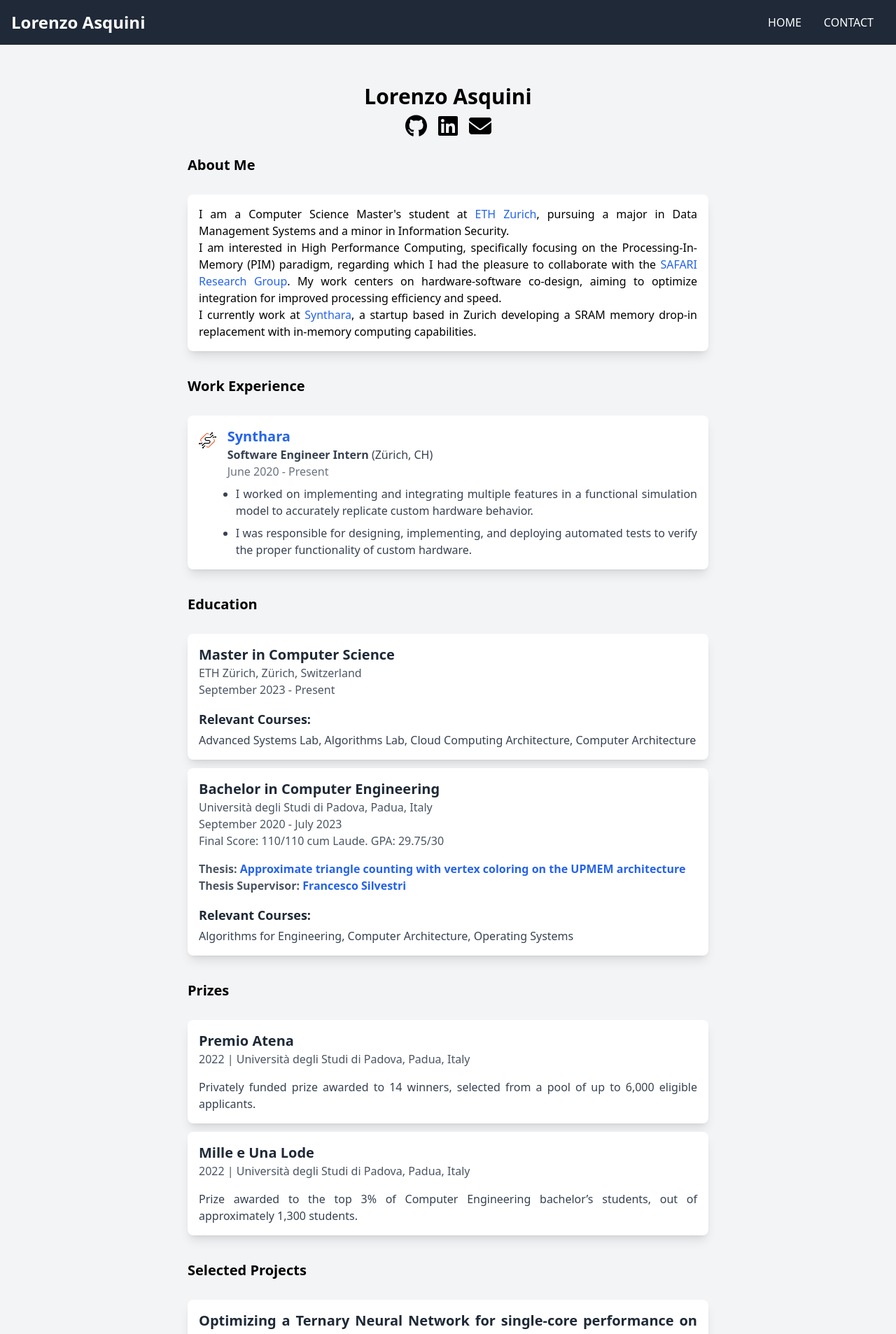
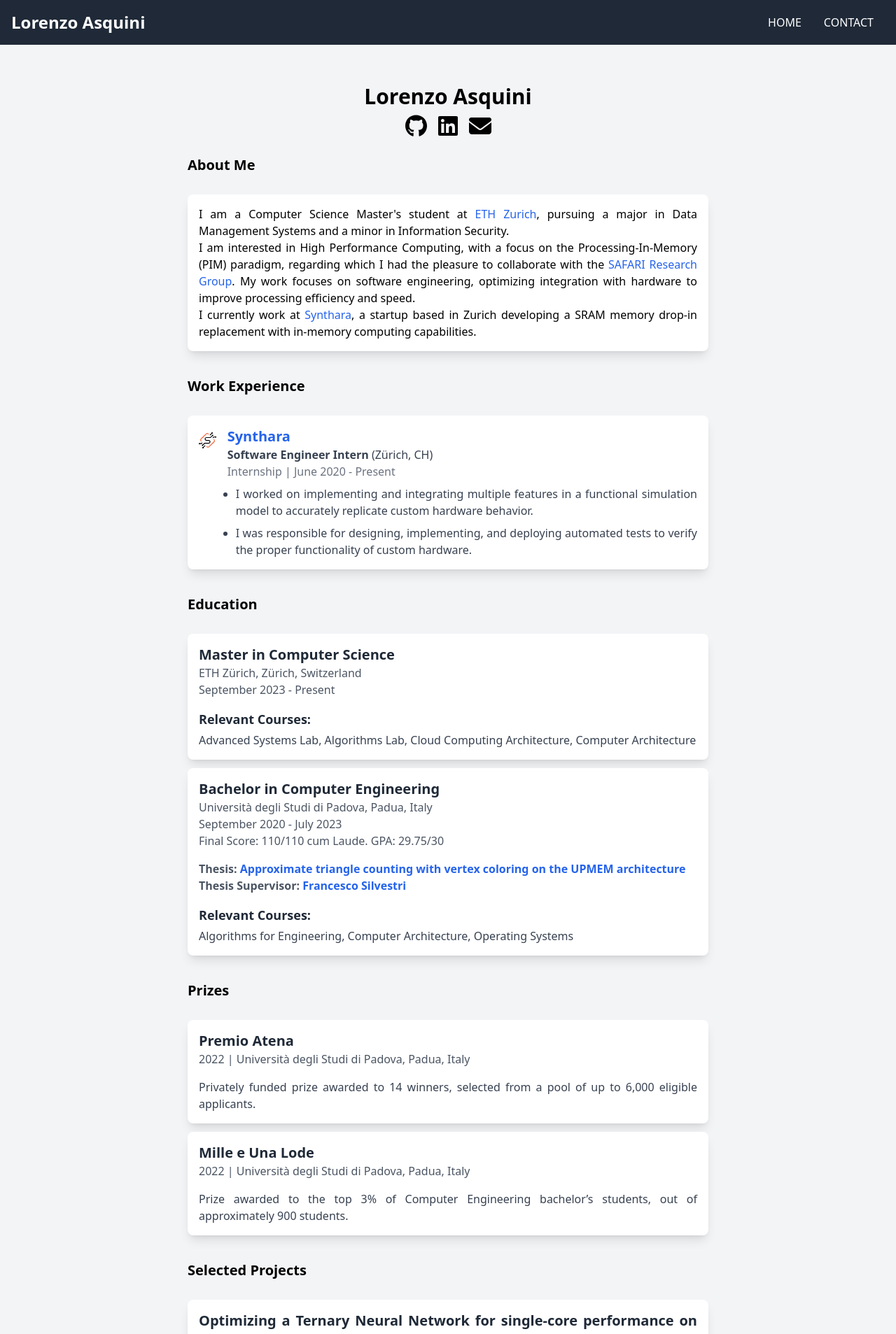
Before and after one commit to lorenzo-asquini/lorenzoasquini, a Next.js app: page / in a window 1280 px wide. Shown: the top 1907 px of the page at 70% size. Built offline with nearby package versions, Linux system fonts and the light colour scheme.

Commit message:
Minor improvements

```diff
--- a/app/layout.tsx
+++ b/app/layout.tsx
@@ -5,12 +5,13 @@
 
 export const metadata = {
     title: 'Lorenzo Asquini',
-    description: 'My personal page',
+    description: 'Student at ETH Zürich, Software Engineer at Synthara',
 };
 
 export default function RootLayout({ children }: { children: React.ReactNode }) {
     return (
         <html lang="en">
+            <link rel="icon" href="/favicon.ico" sizes="any" />
             <body className="bg-gray-100">
                 <Navbar />
                 {children}
--- a/app/page.tsx
+++ b/app/page.tsx
@@ -34,7 +34,7 @@
             </div>
             */}
 
-            <Footer lastModified="2024-08-23"></Footer>
+            <Footer lastModified="2024-08-25"></Footer>
         </div>
     );
 }
--- a/components/home/AboutMe.tsx
+++ b/components/home/AboutMe.tsx
@@ -11,14 +11,14 @@
                     ETH Zurich
                 </a>
                 , pursuing a major in Data Management Systems and a minor in Information Security.
-                <br className="mb-3" />I am interested in High Performance Computing, specifically focusing on the
+                <br className="mb-4" />I am interested in High Performance Computing, with a focus on the
                 Processing-In-Memory (PIM) paradigm, regarding which I had the pleasure to collaborate with the{' '}
                 <a href="https://safari.ethz.ch/" className="text-blue-600 hover:text-blue-800">
                     SAFARI Research Group
                 </a>
-                . My work centers on hardware-software co-design, aiming to optimize integration for improved processing
+                . My work focuses on software engineering, optimizing integration with hardware to improve processing
                 efficiency and speed.
-                <br className="mb-3" />I currently work at
+                <br className="mb-4" />I currently work at
                 <a href="https://synthara.ai/" className="text-blue-600 hover:text-blue-800">
                     {' '}
                     Synthara
--- a/components/home/Prizes.tsx
+++ b/components/home/Prizes.tsx
@@ -15,7 +15,7 @@
         year: '2022',
         issuer: 'Università degli Studi di Padova, Padua, Italy',
         description:
-            'Prize awarded to the top 3% of Computer Engineering bachelor’s students, out of approximately 1,300 students.',
+            'Prize awarded to the top 3% of Computer Engineering bachelor’s students, out of approximately 900 students.',
     };
 
     return (
--- a/components/home/SelectedProjects.tsx
+++ b/components/home/SelectedProjects.tsx
@@ -9,7 +9,7 @@
                 <a href="https://acl.inf.ethz.ch/teaching/fastcode/2024/" className="text-blue-600 hover:text-blue-800">
                     Advanced Systems Lab
                 </a>{' '}
-                course at ETH Zürich, we optimized the performance of a Ternary Neural Network from the
+                course at ETH Zürich, we optimized the performance of a Ternary Neural Network from the{' '}
                 <a href="https://dl.acm.org/doi/full/10.1145/3508390" className="text-blue-600 hover:text-blue-800">
                     TAB inference method
                 </a>{' '}
@@ -25,7 +25,7 @@
                             className="text-blue-600 hover:text-blue-800">
                             Skiver
                         </a>{' '}
-                        - An arcade game developed in Java
+                        - An arcade game developed in Java.
                     </li>
                     <li>
                         <a
--- a/components/home/WorkExperience.tsx
+++ b/components/home/WorkExperience.tsx
@@ -9,7 +9,8 @@
         companyName: 'Synthara',
         companyWebsiteUrl: 'https://synthara.ai/',
         location: 'Zürich, CH',
-        jobPosition: 'Software Engineer Intern',
+        jobTitle: 'Software Engineer Intern',
+        employmentType: 'Internship',
         startDate: 'June 2020',
         endDate: 'Present',
         tasks: [
@@ -25,7 +26,8 @@
                 companyName={syntharaInternJob.companyName}
                 companyWebsiteUrl={syntharaInternJob.companyWebsiteUrl}
                 location={syntharaInternJob.location}
-                jobPosition={syntharaInternJob.jobPosition}
+                jobTitle={syntharaInternJob.jobTitle}
+                employmentType={syntharaInternJob.employmentType}
                 startDate={syntharaInternJob.startDate}
                 endDate={syntharaInternJob.endDate}
                 tasks={syntharaInternJob.tasks}
--- a/components/home/templates/JobTemplate.tsx
+++ b/components/home/templates/JobTemplate.tsx
@@ -7,7 +7,8 @@
     companyWebsiteUrl: string;
     location: string;
 
-    jobPosition: string;
+    jobTitle: string;
+    employmentType: string;
     startDate: string;
     endDate: string;
 
@@ -19,7 +20,8 @@
     companyName,
     companyWebsiteUrl,
     location,
-    jobPosition,
+    jobTitle,
+    employmentType,
     startDate,
     endDate,
     tasks,
@@ -40,10 +42,10 @@
                         {companyName}
                     </a>
                     <p className="text-gray-700">
-                        <span className="font-semibold">{jobPosition}</span> ({location})
+                        <span className="font-semibold">{jobTitle}</span> ({location})
                     </p>
                     <p className="text-gray-500 mb-2">
-                        {startDate} - {endDate}
+                        {employmentType} | {startDate} - {endDate}
                     </p>
                     <ul className="list-disc text-gray-700 space-y-2 ml-3">
                         {tasks.map((task, index) => (
```
Also changed, not shown: 1 other file (tests, documents, lock files or other folders).
